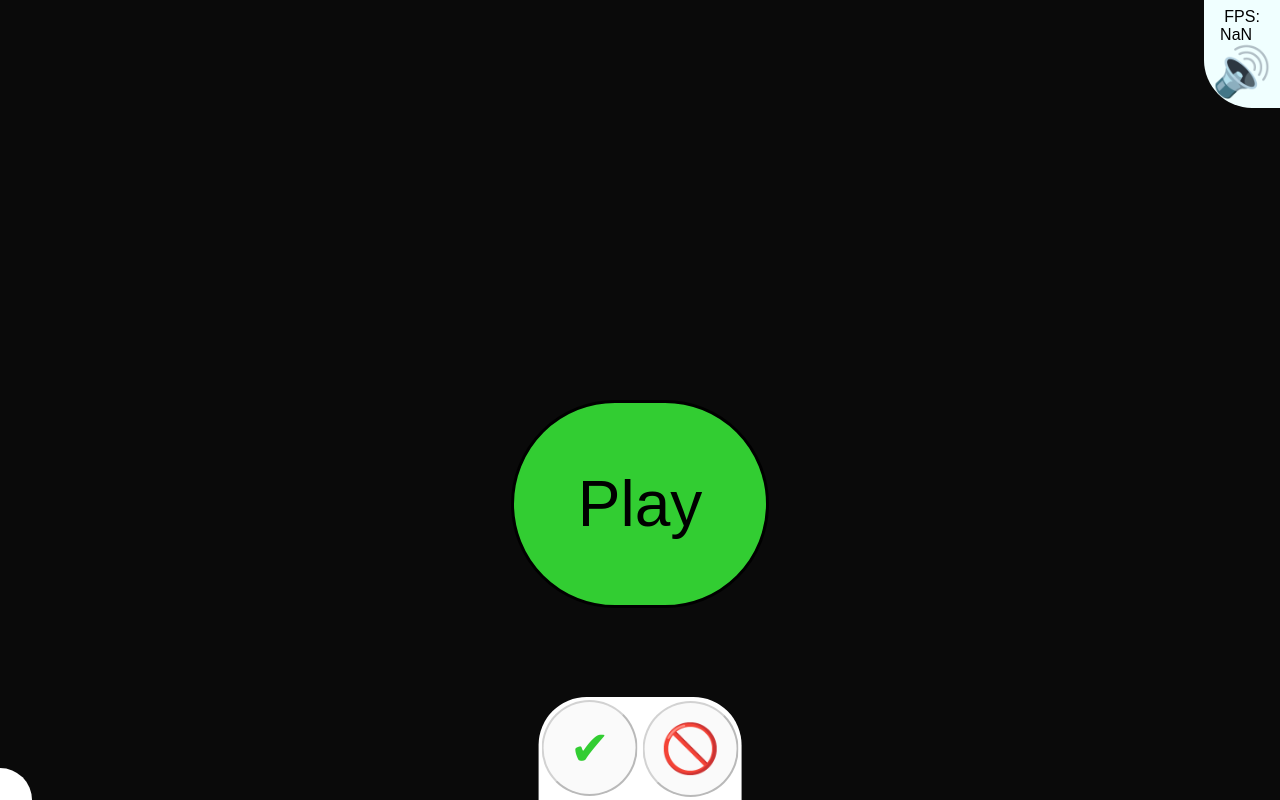
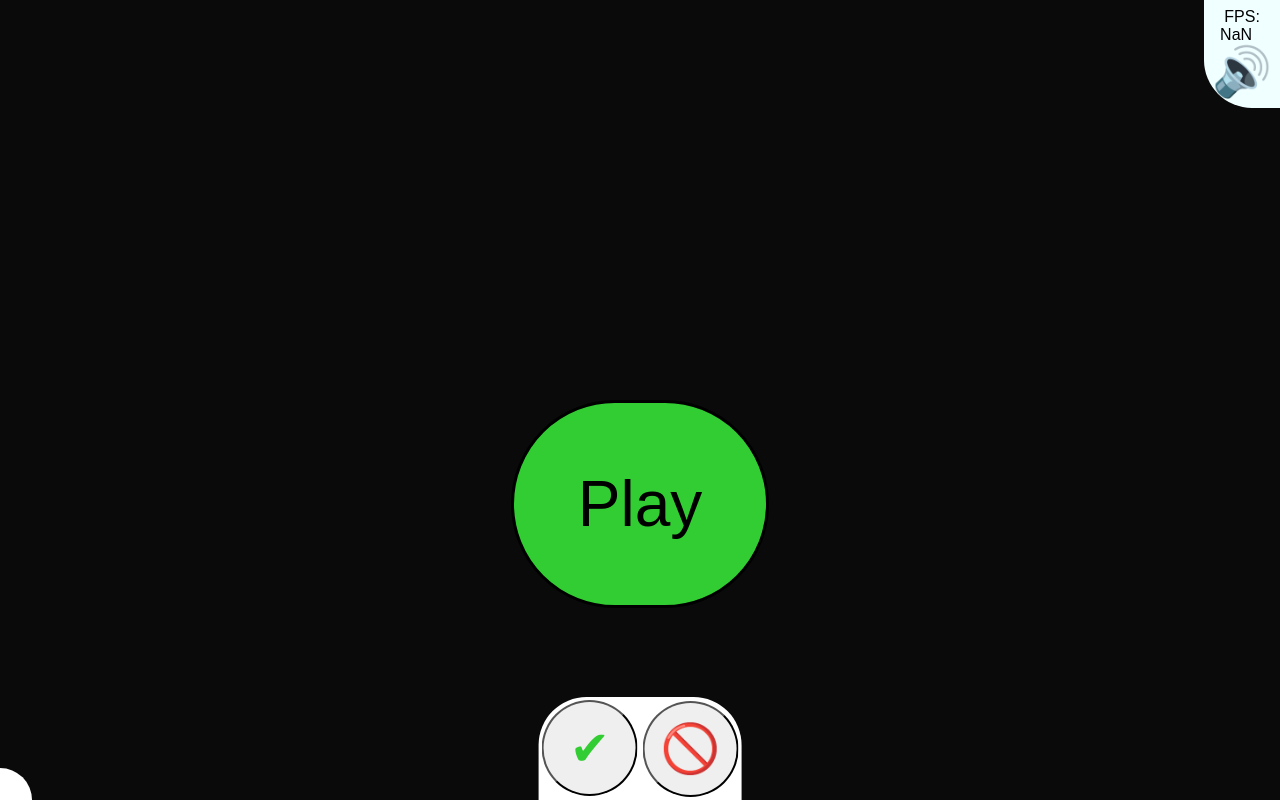
Before and after one commit to 4onen/js13k-2024-city-builder, a plain HTML site: page src/index.html in a window 1280 px wide. Drawn offline with Linux system fonts and the light colour scheme; files whose address does not match are found by name.

Commit message:
Preliminary: get confirm/deny buttons working.

```diff
--- a/src/g.js
+++ b/src/g.js
@@ -1286,6 +1286,12 @@ ael(CV, "pointerup", e => {
   }
 });
 
+// If the player pushes the confirm button, try doing the thing
+ael(CBTN, 'click', conf);
+
+// If the player pushes the deny button, unlock the selection
+ael(DBTN, 'click', () => ui.selected_bldg = null);
+
 // If we lose the context, warn and stop the render loop
 ael(window, 'webglcontextlost', e => {
   console.warn('WebGL context lost', e);
--- a/src/index.html
+++ b/src/index.html
@@ -121,8 +121,8 @@
     <canvas></canvas>
     <dialog id="playdialog" onclick="this.close()" open>Play</dialog>
     <div id="cd">
-        <button id="conf" disabled>✔</button>
-        <button id="deny" disabled>🚫</button>
+        <button id="conf">✔</button>
+        <button id="deny">🚫</button>
     </div>
     <div id="lpane"></div>
     <div id="tlui">
```
